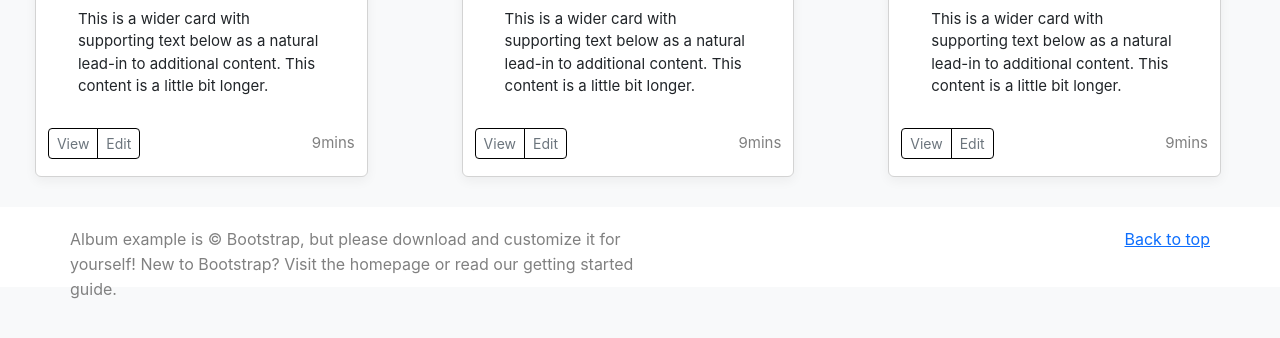
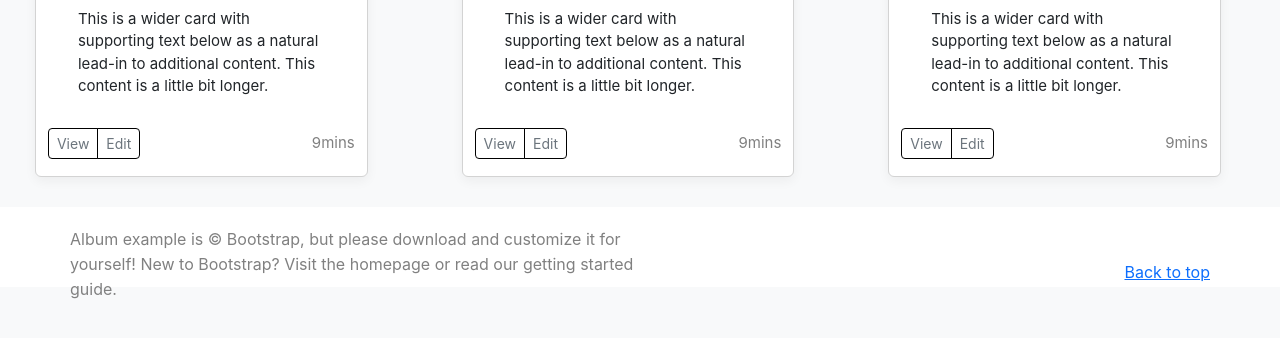
Before and after one commit to siddharthsharma96/mern-offline, a plain HTML site: page album/album.html in a window 1280 px wide. Shown: the part 1131-1469 px from the top of the page. Drawn offline with nearby package versions, Linux system fonts and the light colour scheme.

Commit message:
Changes in album file

```diff
--- a/album/album.css
+++ b/album/album.css
@@ -124,6 +124,10 @@
 }
 .footer-div {
   /* margin: 30px 20px; */
+  display: flex;
+  align-items: center;
+  flex-direction: row;
+  justify-content: space-between;
   padding: 20px 70px;
 }
 .footer-para {
```
